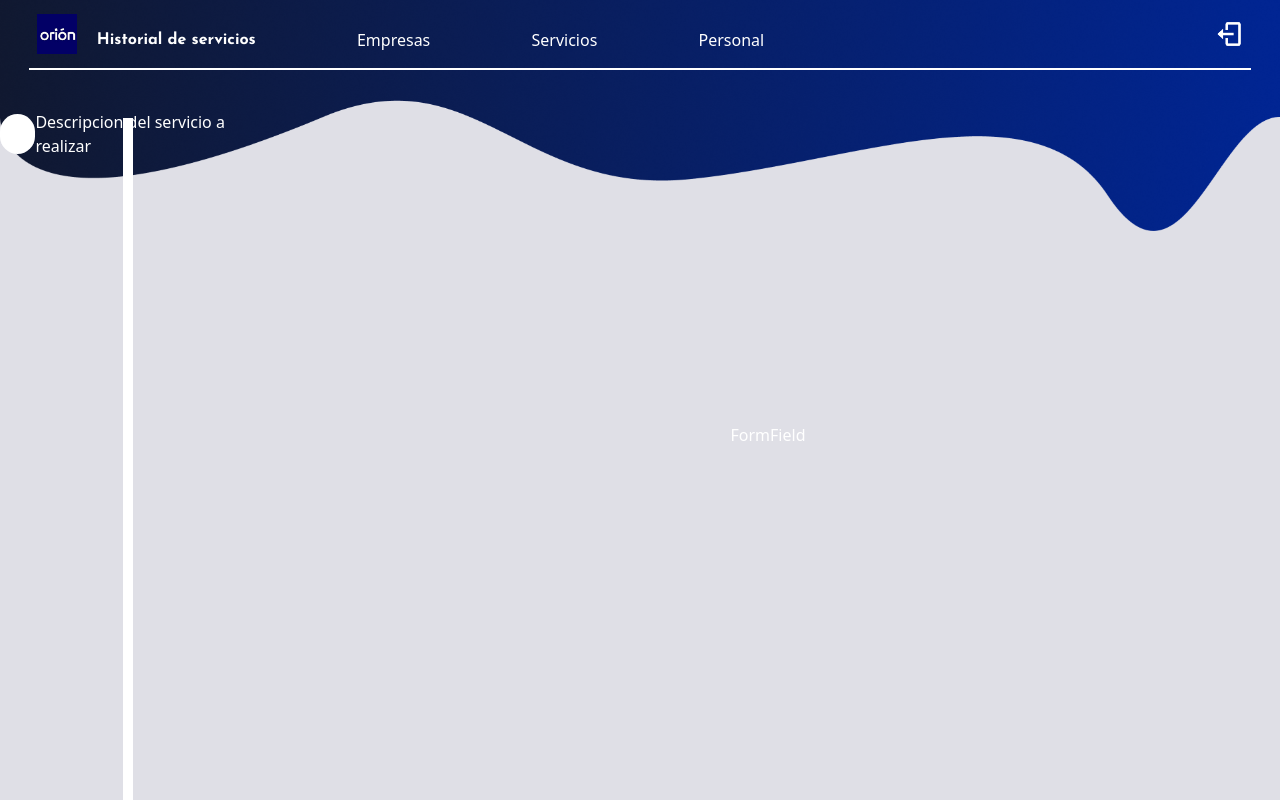
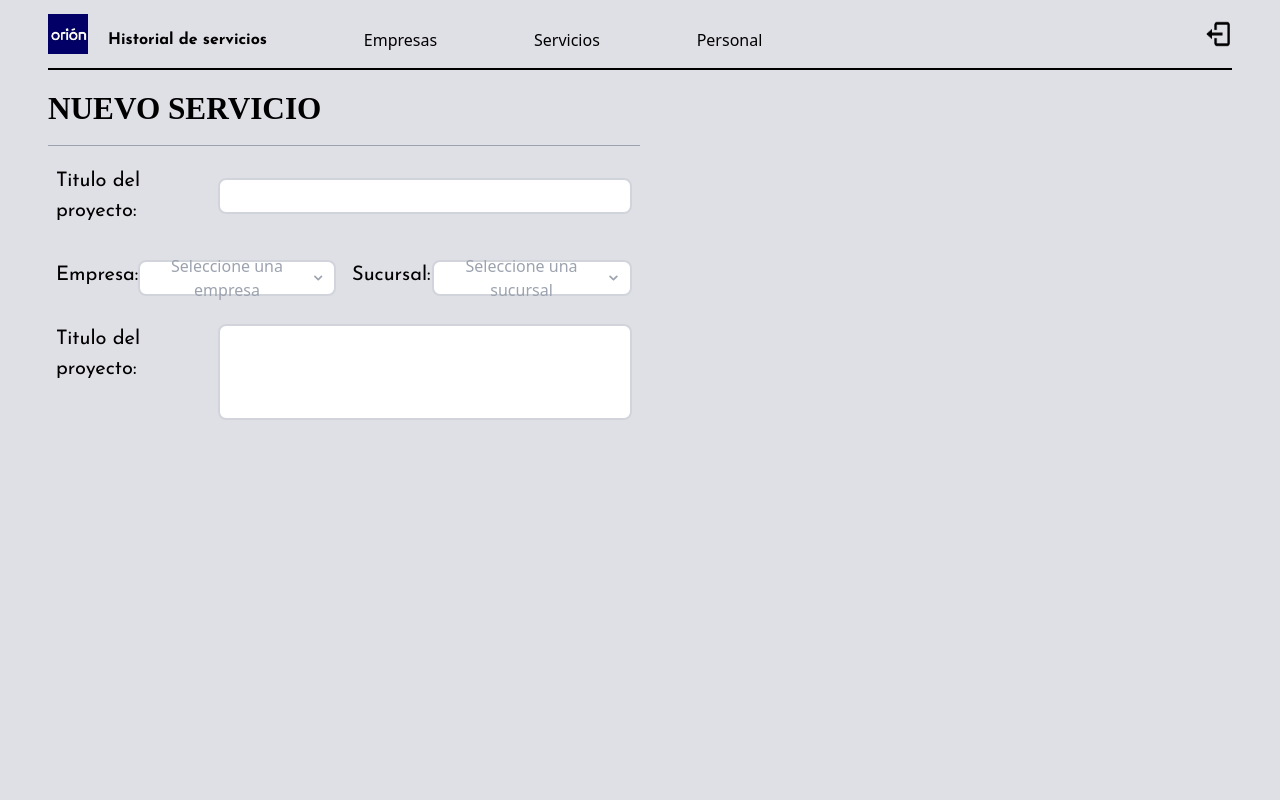
Before and after one commit to OrionSoport3/orionfrontend, a React (Vite) app: page /new_service in a window 1280 px wide. Built offline with nearby package versions, Linux system fonts and the light colour scheme; sample sign-in values are in the browser's storage; a web font is replaced by a local one.

Commit message:
Inicio de formulario de actividades

```diff
--- a/src/components/Navbar.tsx
+++ b/src/components/Navbar.tsx
@@ -41,7 +41,7 @@ export const Navbar = ({estilo, isForm}: Properties)  => {
   }, []);
 
   return (
-    <div className={`border-b-2 w-[95.5%]  px-2 pt-2 BP1:pb-2 ${estilo ?? 'border-black'}`}>
+    <div className={`border-b-2 w-[100%] pt-2 BP1:pb-2 ${estilo ?? 'border-black'}`}>
       <div className='flex flex-row justify-between w-full items-center'>
         <div className={`flex flex-col flex-grow justify-start  items-start md:flex-row md:items-center`}>
         <img src="../logo_orion.jpg" className="w-10 h-10 BP1:block hidden"/>
@@ -50,7 +50,7 @@ export const Navbar = ({estilo, isForm}: Properties)  => {
             <button onClick={toggleNavbar}><img src={`${isForm ? '/menu-white.png' : '/menu-regular-240.png'}`} className='ml-4 w-7 sm:w-10 BP1:hidden block'/></button>
           </div>
           <div className={`flex flex-col space-y-2 mt-3 md:flex-row BP1:justify-between md:w-7/12  transform transition-all duration-300 BP1:pl-5 ${openNavbar ? 'h-[200px] BP1:h-auto opacity-100' : 'h-[0px] opacity-0 pointer-events-none'}`}>
-            <div className="font-josefin py-2 font-bold md:text-base text-base sm:text-xl  border-black"><a href="">Historial de servicios</a></div>
+            <div className="font-josefin py-2 font-bold md:text-base text-base sm:text-xl  border-black"><Link to={'/welcome'}>Historial de servicios</Link></div>
             <div className="text-sm py-2 md:py-0 md:text-base border-t-1 border-black"><Link to={'/login'}>Empresas</Link></div>
             <div className="text-sm py-2 md:py-0 md:text-base border-t-1 border-black"><a href="">Servicios</a></div>
             <div className="text-sm py-2 md:py-0 md:text-base border-t-1 border-black"><a href="">Personal</a></div>
--- a/src/components/Sidebar.tsx
+++ b/src/components/Sidebar.tsx
@@ -9,12 +9,12 @@ interface SidebarProps {
 
 export const Sidebar: React.FC<SidebarProps> = ({ menuAbierto, toggleMenu }) => {
   return (
-    <div className={`transform transition-all duration-500 mt-3 BP1:mt-0 ${menuAbierto ? 'w-[17rem] md:w-[22rem] abs' : 'w-10 h-10 BP1:h-20 opacity-100'}`}>
+    <div className={`transform transition-all duration-500 flex flex-col BP1:mt-3 ${menuAbierto ? 'w-[17rem] md:w-[22rem]' : 'w-6 sm:w-9 BP1:w-10 h-3 BP1:h-20 opacity-100 mt-1'}`}>
       <div className="flex justify-between items-center">
         <h1 className={`flex-grow text-black font-bold text-xl sm:text-2xl BP1:text-3xl border-b-2 border-black pb-3 font-marcellus transform transition-transform duration-500
-          ${menuAbierto ? 'opacity-100' : 'w-[0px] opacity-0'}`}>FILTRAR</h1>
+          ${menuAbierto ? 'opacity-100' : 'w-[0px] opacity-0 hidden'}`}>FILTRAR</h1>
         <button className="list_arrow ml-auto outline-none" onClick={toggleMenu}>
-          <img src="/chevrons-right-solid-240.png" className={`h-6 sm:h-8 -mt-3 md:m-0 md:h-10 transform transition-transform duration-200 ${menuAbierto ? 'rotate-90' : 'rotate-0'}`} />
+          <img src="/chevrons-right-solid-240.png" className={`h-6 sm:h-8 md:m-0 md:h-10 transform transition-transform duration-200 ${menuAbierto ? 'rotate-90' : 'rotate-0'}`} />
         </button>
       </div>
       <div className={`pt-2 md:pt-6 transform transition-all duration-200 ${menuAbierto ? 'opacity-100' : 'opacity-0 pointer-events-none'}`}>
--- /dev/null
+++ b/src/components/Subcomponents/InputNew.tsx
@@ -0,0 +1,131 @@
+import { useState } from "react";
+
+type BaseProps = {
+    name: string;
+    id?: string;
+    placeholder?: string;
+    error?: string;
+    type: "text" | "date" | "password" | "email";
+    onChange?: (e: React.ChangeEvent<HTMLInputElement>) => void;
+    value?: string | number;
+    errorStyle?: string;
+    texto: string;
+    incheck?: boolean;
+    css?: string;
+    center?: string;
+};
+
+type IncheckTrueProps = BaseProps & {
+    incheck: true;
+    options: string[];
+    label: string;
+    onSelect: (value: string) => void;
+};
+
+type IncheckFalseProps = BaseProps & {
+    incheck?: false;
+    options?: never;
+    label?: never;
+    onSelect?: never;
+};
+
+type Props = IncheckTrueProps | IncheckFalseProps;
+
+export const InputNew = ({
+    texto,
+    onChange,
+    type,
+    value,
+    error,
+    name,
+    errorStyle,
+    id,
+    placeholder,
+    incheck,
+    onSelect,
+    label,
+    options,
+    css,
+    center,
+}: Props) => {
+    const [isOpen, setIsOpen] = useState(false);
+    const [selectedOption, setSelectedOption] = useState<string | null>(null);
+
+    const toggleDropdown = () => setIsOpen(!isOpen);
+
+    const handleOptionClick = (option: string) => {
+        setSelectedOption(option);
+        setIsOpen(false);
+        if (onSelect) {
+            onSelect(option);
+        }
+    };
+
+    return (
+        <div className={`flex flex-row py-2 w-full px-2 ${center ?? 'items-center'}`}>
+            <label htmlFor="text" className="font-josefin text-xl text-black w-2/5">
+                {texto}:
+            </label>
+            {incheck ? (
+                <div className="relative w-full">
+                    <button
+                        type="button"
+                        className={`w-full inline-flex justify-between items-center bg-white border-2 border-gray-300 ${selectedOption ? 'text-black' : 'text-gray-400'}  md:smartwatch:w-[200px] md:w-full rounded-full md:rounded-lg h-8 md:h-9 outline-none px-3`}
+                        id="options-menu"
+                        aria-expanded="true"
+                        aria-haspopup="true"
+                        onClick={toggleDropdown}
+                    >
+                        {selectedOption ? selectedOption : label}
+                        <svg
+                            className="-mr-1 ml-2 h-5 w-5"
+                            xmlns="http://www.w3.org/2000/svg"
+                            viewBox="0 0 20 20"
+                            fill="currentColor"
+                            aria-hidden="true"
+                        >
+                            <path
+                                fillRule="evenodd"
+                                d="M5.293 7.293a1 1 0 011.414 0L10 10.586l3.293-3.293a1 1 0 111.414 1.414l-4 4a1 1 0 01-1.414 0l-4-4a1 1 0 010-1.414z"
+                                clipRule="evenodd"
+                            />
+                        </svg>
+                    </button>
+                    {isOpen && (
+                        <div
+                            className={`origin-center absolute items-center z-50 mt-2 w-full`}
+                            role="menu"
+                            aria-orientation="vertical"
+                            aria-labelledby="options-menu"
+                        >
+                            <div className="py-1 bg-white rounded-2xl BP1:rounded-md border-2 border-gray-300 h-[150px] overflow-y-auto">
+                                {(options ?? []).map((option, index) => (
+                                    <button
+                                        key={index}
+                                        onClick={() => handleOptionClick(option)}
+                                        className="block px-4 py-2 text-sm hover:bg-gray-800 hover:text-white w-full text-left"
+                                        role="menuitem"
+                                    >
+                                        {option}
+                                    </button>
+                                ))}
+                            </div>
+                        </div>
+                    )}
+                </div>
+            ) : (
+                <input
+                value={value}
+                onChange={onChange}
+                type={type ?? 'text'}
+                name={name}
+                id={id}
+                className={`bg-white w-full rounded-full md:rounded-lg outline-none px-3 border-gray-300 border-2 ${css ?? 'h-8 md:h-9'} py-1`}
+                placeholder={placeholder}
+                style={{ lineHeight: '1.5' }}
+              />
+            )}
+            {error && <small className={`text-red-500 text-base font-bold mt-2 ${errorStyle && 'BP1:hidden visible'}`}>{error}</small>}
+        </div>
+    );
+};
--- /dev/null
+++ b/src/components/form/NewTitulo.tsx
@@ -0,0 +1,15 @@
+import React from 'react'
+
+type Props = {
+    texto: string,
+}
+
+export const NewTitulo = ({texto}: Props) => {
+  return (
+    <div className='border-b border-gray-400'>
+        <h1 className='font-marcellus font-bold text-3xl pb-3'>
+            {texto}
+        </h1>
+    </div>
+  )
+}
--- a/src/pages/NewServiceForm.tsx
+++ b/src/pages/NewServiceForm.tsx
@@ -1,22 +1,43 @@
-import { Navbar } from "../components/Navbar"
-import { FormField } from "../components/form/FormField"
+import { useState } from "react";
+import { Navbar } from "../components/Navbar";
+import { InputNew } from "../components/Subcomponents/InputNew";
+import { NewTitulo } from "../components/form/NewTitulo";
+import { Formik } from "formik";
 
 export const NewServiceForm = () => {
+  const [selectedOption, setSelectedOption] = useState<string | null>(null);
+
+  const handleSelect = (value: string, setFieldValue: (field: string, value: any, shouldValidate?: boolean | undefined) => void) => {
+    setSelectedOption(value);
+    setFieldValue("empresa", value);
+  };
+
+  const setFieldValue = (field: string, value: any) => void {}
+
   return (
-    <div className="w-screen h-screen fixed bg-rectangulo-azul  BP1:text-white flex flex-col items-center bg-colores-pantalla-form bg-contain bg-no-repeat">
-        <Navbar isForm={true} estilo="border-white"/>
-        <div className="flex w-full h-full">
-            <div className="w-3/12 flex flex-col relative items-center h-full justify-start">
-                <div className="w-[10px] bg-white h-full mt-12"></div>
-                <div className="absolute top-10 flex flex-row justify-center items-center">
-                    <div className="w-10 h-10 bg-white rounded-full"></div>
-                    <h3>Descripcion del servicio a realizar</h3>
-                </div>
+    <div className="w-screen h-screen fixed text-black flex flex-col items-center bg-colores-pantalla-form px-12">
+      <Navbar />
+      <div className="flex w-full h-full">
+        <div className="flex w-full items-center justify-center mt-4">
+          <div className="w-full h-full space-y-3">
+            <Formik
+
+            >
+
+            </Formik>
+            <NewTitulo texto="NUEVO SERVICIO" />
+            <InputNew texto="Titulo del proyecto" name="new_project" type="text" incheck={false} />
+            <div className="flex flex-row w-full h-auto">
+            <InputNew name="departamento" type="text" texto="Empresa" incheck options={["Empresa 1", "Empresa 2", "Empresa 3", "Empresa 4"]} label="Seleccione una empresa" onSelect={(value) => handleSelect(value, setFieldValue)}/>
+            <InputNew name="sucursal" type="text" texto="Sucursal" incheck options={["Empresa 1", "Empresa 2", "Empresa 3", "Empresa 4"]} label="Seleccione una sucursal" onSelect={(value) => handleSelect(value, setFieldValue)}/>
             </div>
-            <div className="flex flex-col w-full items-center justify-center">
-                <FormField/>
-            </div>
+            <InputNew texto="Titulo del proyecto" name="new_project" type="text" incheck={false} css="h-24" center="items-start"/>
+
+          </div>
+          <div className="w-full h-full">
+          </div>
         </div>
+      </div>
     </div>
-  )
-}
+  );
+};
--- a/src/services/Api.ts
+++ b/src/services/Api.ts
@@ -1,5 +1,5 @@
 export class Api {
-    static baseUrl = "http://192.168.10.59:8000/api/";
+    static baseUrl = "http://192.168.10.169:8000/api/";
 
     static async post<T>(url: string, data: any): Promise<any> {
         const response = await fetch(`${Api.baseUrl}${url}`, {
--- a/src/utils/Dropdown.tsx
+++ b/src/utils/Dropdown.tsx
@@ -2,7 +2,7 @@ import React, { useState } from 'react';
 
 interface DropdownProps {
   options: string[];
-  label: string;
+  label?: string;
   error?: string,
   onSelect: (value: string) => void;
   errorStyle?: string,
--- a/vite.config.ts
+++ b/vite.config.ts
@@ -5,7 +5,7 @@ import react from '@vitejs/plugin-react'
 export default defineConfig({
   plugins: [react()],
   server: {
-    host: '192.168.10.59',
+    host: '192.168.10.169',
     // host:'192.168.0.177',
     port: 3000,
   },
```
Also changed, not shown: src/pages/Welcome.tsx (+4 -4 lines).
